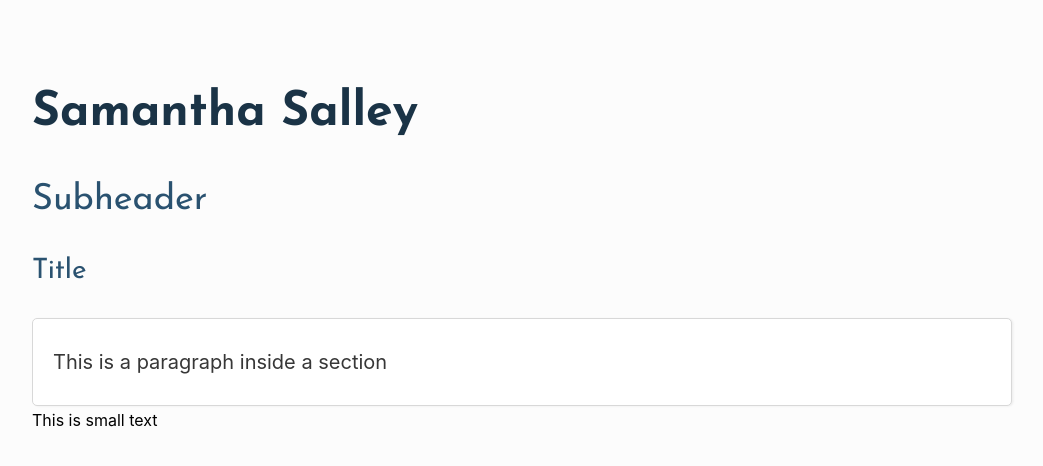
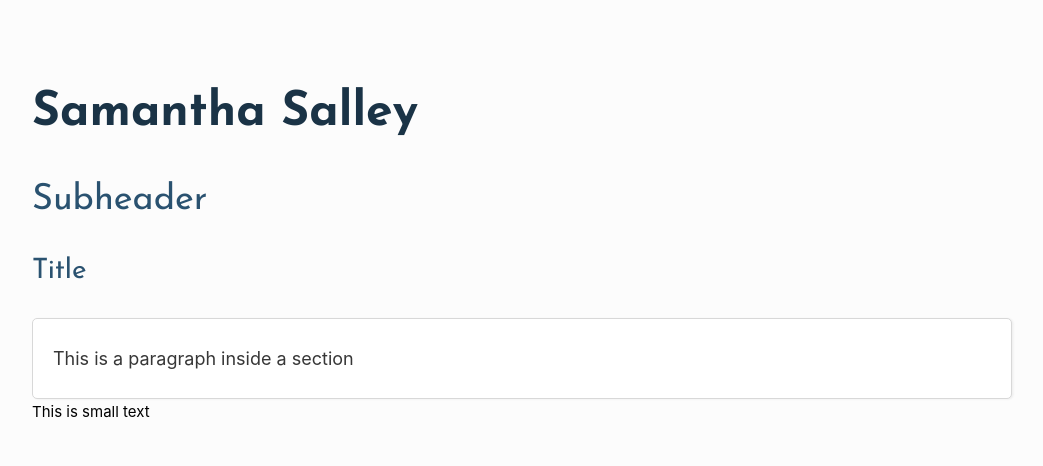
Before and after one commit to sbarli/tumbaa, a React (Create React App) app: page / in a window 1280 px wide. Shown: the top 466 px of the page, without its empty margins (118-1161 px from the left). Built offline with nearby package versions, Linux system fonts and the light colour scheme.

Commit message:
(update)  font sizes and swap gold colors in wrong var names

```diff
--- a/src/libs/ui/styles/variables.css
+++ b/src/libs/ui/styles/variables.css
@@ -9,8 +9,8 @@ font-family: 'Nunito Sans', sans-serif; */
   --teal-primary: #2A5270;
   --teal-dark: #1A3346;
   --gold-light: #FFD761;
-  --gold-primary: #AD903A;
-  --gold-dark: #EEC752;
+  --gold-primary: #EEC752;
+  --gold-dark: #AD903A;
   --blurple-light: #5D5DC5;
   --blurple-primary: #353579;
   --blurple-dark: #20204C;
@@ -25,8 +25,8 @@ font-family: 'Nunito Sans', sans-serif; */
   --font-stack-default: -apple-system, BlinkMacSystemFont, 'Nunito Sans', sans-serif;
   --font-stack-headers: 'Josefin Sans', sans-serif;
   --font-stack-code: source-code-pro, Menlo, Monaco, Consolas, 'Courier New', monospace;
-  --font-size-default: 2rem;
-  --font-size-sm: 1.6rem;
+  --font-size-default: 1.8rem;
+  --font-size-sm: 1.5rem;
   --font-weight-default: 400;
   --font-weight-semi-bold: 600;
   --font-weight-bold: 700;
```
